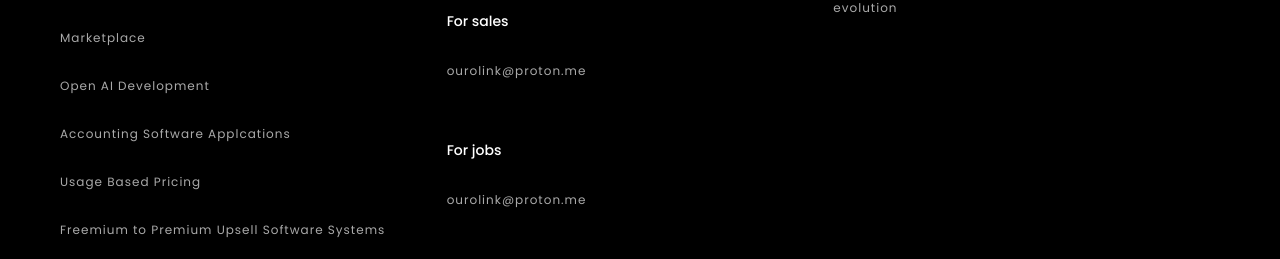
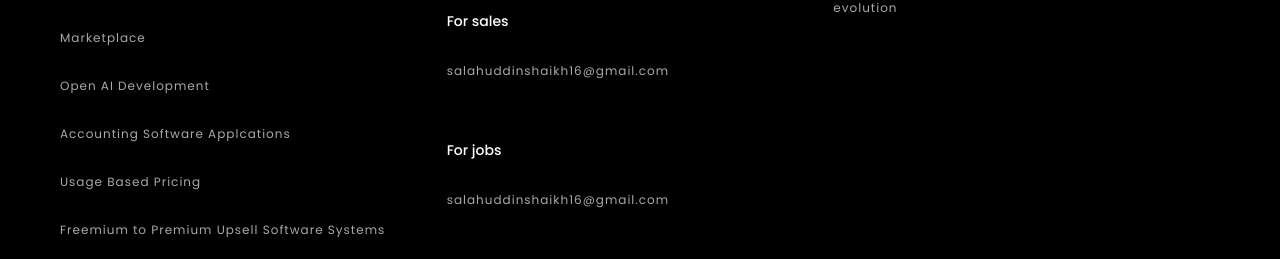
Before and after one commit to salahuddin-1/salahuddin-1.github.io, a React (Vite) app: page /homepage in a window 1280 px wide. Shown: the part 5140-5399 px from the top of the page. Built offline with nearby package versions, Linux system fonts and the light colour scheme.

Commit message:
Icon color changes in contact us

```diff
--- a/src/domain/constants/AppConstants.ts
+++ b/src/domain/constants/AppConstants.ts
@@ -6,8 +6,8 @@
   public static FACEBOOK_ALT_TEXT: string = "Facebook Icon Alt Text";
   public static TWITTER_ALT_TEXT: string = "Twitter Icon Alt Text";
   public static LINKEDIN_ALT_TEXT: string = "LinkedIn Icon Alt Text";
-  public static CONTACT_US_PHONE: string = "+91 91674 10616";
-  public static CONTACT_US_EMAIL: string = "ourolink@proton.me";
+  public static CONTACT_US_PHONE: string = "+91 8898911744";
+  public static CONTACT_US_EMAIL: string = "salahuddinshaikh16@gmail.com";
 
   // Firebase Collections
   public static CONTACT_US_COLLECTION: string = "contactUs";
```
Also changed, not shown: src/assets/icon_post_office.png, src/assets/icon_smartphone.png.
